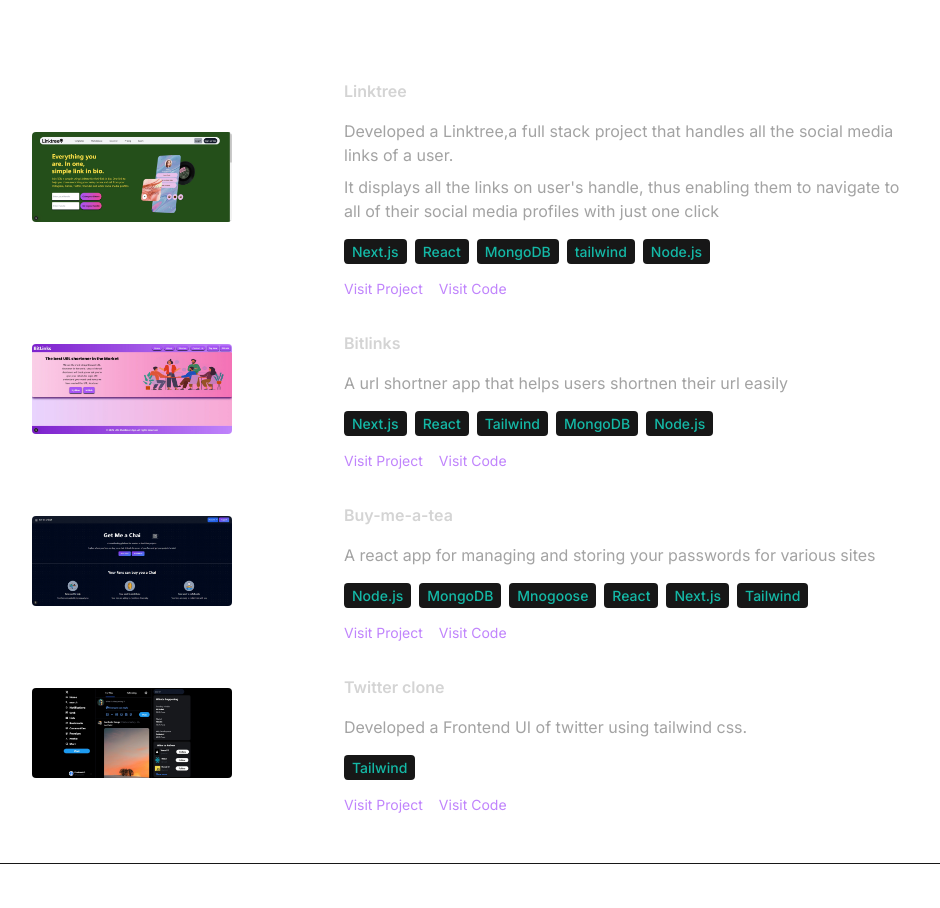
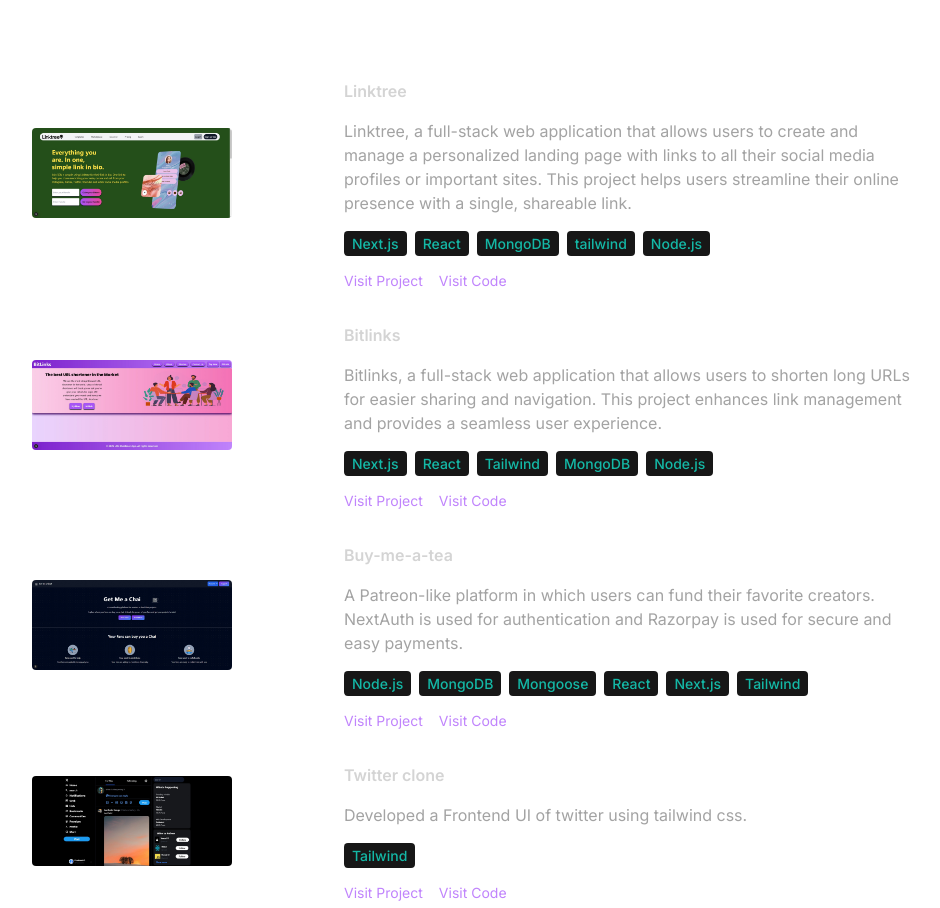
Before and after one commit to Prashant07Panwar/Portfolio, a React (Vite) app: page / in a window 1280 px wide. Shown: the part 1916-2824 px from the top of the page, without its empty margins (164-1104 px from the left). Built offline with nearby package versions, Linux system fonts and the light colour scheme.

Commit message:
15/03/2024

```diff
--- a/src/constants/index.js
+++ b/src/constants/index.js
@@ -64,8 +64,7 @@
     link: "https://linktree-nine-livid.vercel.app/",
     code: "https://github.com/Prashant07Panwar/linktree.git",
     description: [
-      "Developed a Linktree,a full stack project that handles all the social media links of a user.",
-      "It displays all the links on user's handle, thus enabling them to navigate to all of their social media profiles with just one click",
+      "Linktree, a full-stack web application that allows users to create and manage a personalized landing page with links to all their social media profiles or important sites. This project helps users streamline their online presence with a single, shareable link.",
     ],
     technologies: ["Next.js","React", "MongoDB", "tailwind","Node.js"],
   },
@@ -75,7 +74,7 @@
     link: "https://github.com/Prashant07Panwar/urlshortner.git",
     code: "https://github.com/Prashant07Panwar/urlshortner.git",
     description: [
-      "A url shortner app that helps users shortnen their url easily",
+      "Bitlinks, a full-stack web application that allows users to shorten long URLs for easier sharing and navigation. This project enhances link management and provides a seamless user experience.",
     ],
     technologies: ["Next.js", "React", "Tailwind", "MongoDB", "Node.js"],
   },
@@ -85,9 +84,9 @@
     link: "https://github.com/Prashant07Panwar/buymeatea.git",
     code: "https://github.com/Prashant07Panwar/buymeatea.git",
     description: [
-      "A react app for managing and storing your passwords for various sites",
+      "A Patreon-like platform in which users can fund their favorite creators. NextAuth is used for authentication and Razorpay is used for secure and easy  payments.",
     ],
-    technologies: ["Node.js","MongoDB","Mnogoose","React","Next.js","Tailwind"],
+    technologies: ["Node.js","MongoDB","Mongoose","React","Next.js","Tailwind"],
   },
   {
     title: "Twitter clone",
```
